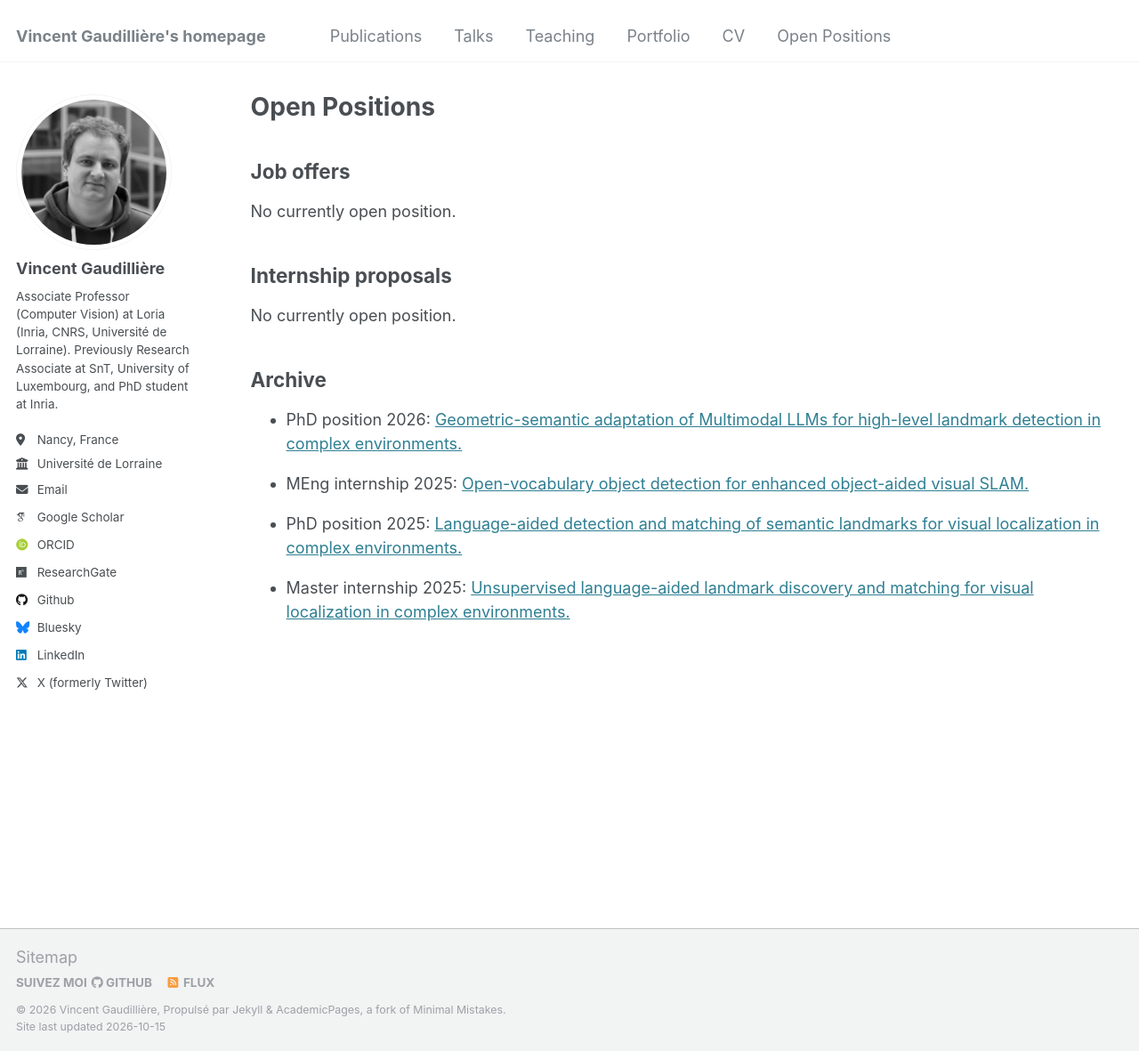
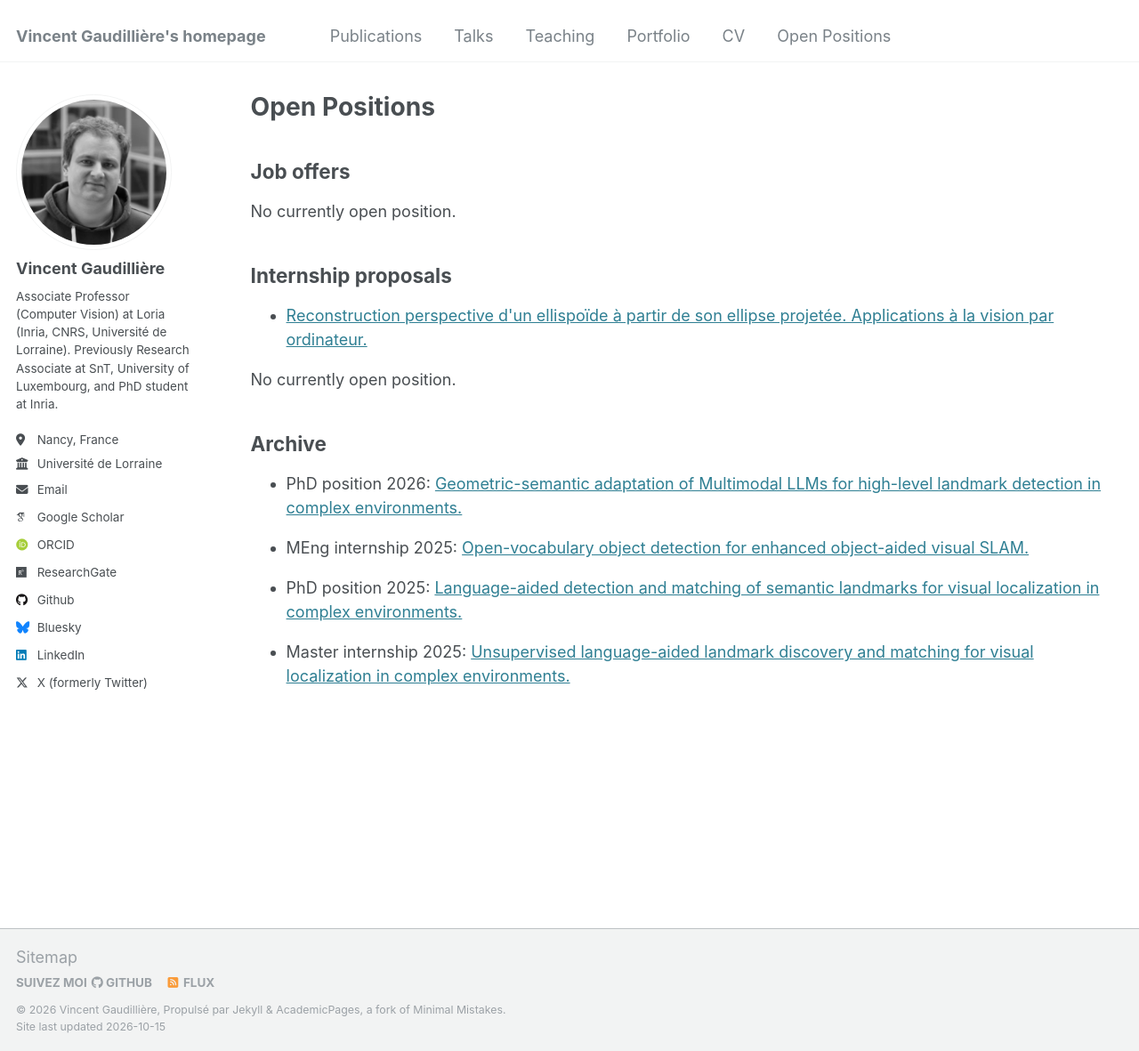
Before and after one commit to vincentgaudilliere/vincentgaudilliere.github.io, a Jekyll site: the page built from _pages/positions.html, in a window 1280 px wide and 1181 px high. Shown: the whole window at 89% size. Built offline with Jekyll 4.4.1, drawn with Linux system fonts in a browser that asks for light colours; some web fonts are replaced.

Commit message:
Add proposition stage MMP 2027

```diff
--- a/_pages/positions.html
+++ b/_pages/positions.html
@@ -11,11 +11,10 @@ author_profile: true
 
 <h2>Internship proposals</h2>
 
-<!--
 <ul>
-  <li><a href="/files/Master_internship_proposal_2025.pdf" title="Master internship proposal 2025">Unsupervised language-aided landmark discovery and matching for visual localization in complex environments.</a></li>
+  <li><a href="/files/Magist_Poincare_proposition_stage_2027.pdf" title="Proposition de stage M1 (Magistère de Mathématiques Poincaré)">Reconstruction perspective d'un ellispoïde à partir de son ellipse projetée. Applications à la vision par ordinateur.</a></li>
 </ul>
--->
+
 <p>No currently open position.</p>
 
 <h2>Archive</h2>
```
Also changed, not shown: 1 other file.
